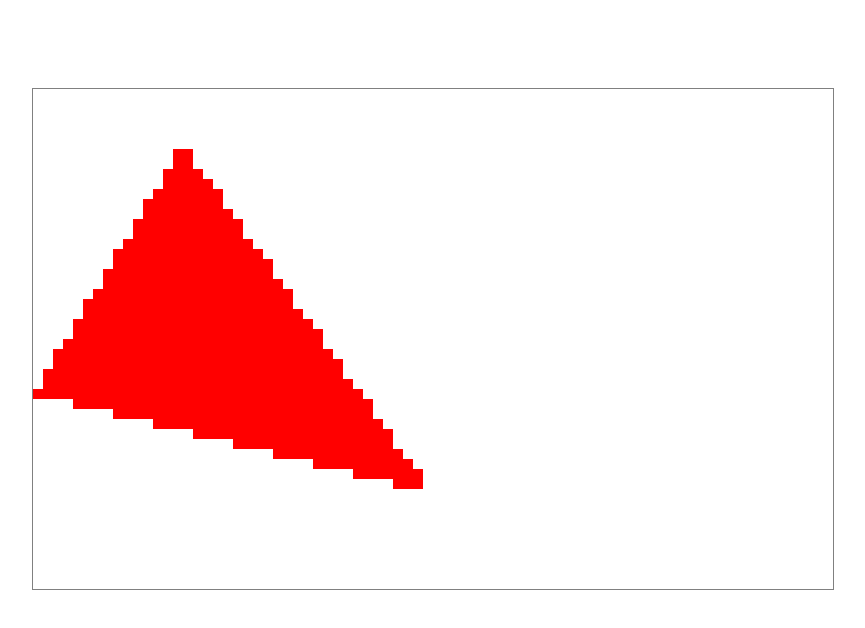
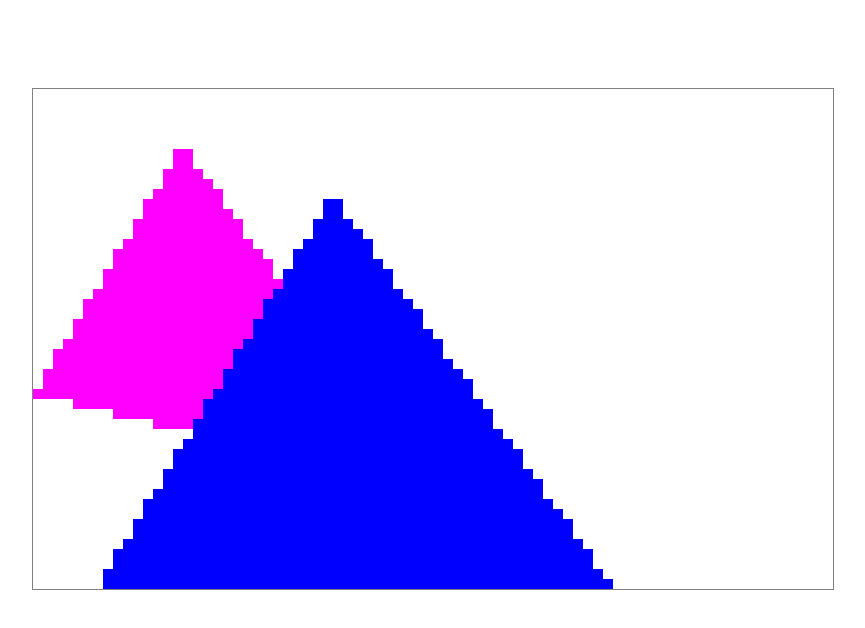
Before and after one commit to JetamCZ/3D-workshop, a plain HTML site: page index.html in a window 1280 px wide. Shown: the whole page, without its empty margins (56-921 px from the left). Drawn offline with Linux system fonts and the light colour scheme.

Commit message:
Add scale matrix

```diff
--- a/index.html
+++ b/index.html
@@ -9,6 +9,7 @@
 </head>
 <body>
 <canvas id="canvas" width="800" height="500"></canvas>
+<script src="./matrix.js" defer></script>
 <script src="./script.js" defer></script>
 </body>
 </html>
--- /dev/null
+++ b/matrix.js
@@ -0,0 +1,14 @@
+const multMat2 = (point, matrix) => {
+    return [
+        point[0] * matrix[0][0] + point[0] * matrix[0][1],
+        point[1] * matrix[1][0] + point[1] * matrix[1][1],
+    ]
+}
+
+
+const scaleMatrix = (scaleX, scaleY) => {
+    return [
+        [scaleX, 0],
+        [0, scaleY],
+    ]
+}
--- a/script.js
+++ b/script.js
@@ -51,12 +51,6 @@ function drawLine(point1, point2, color) {
 //drawLine([10, 15], [0, 0], "#00ff00")
 //drawLine([3, 0], [13, 15],"#0000ff")
 
-const triangle = [
-    [15, 5],
-    [40, 40],
-    [0, 30]
-]
-
 function drawTriangle(pointsAll, color) {
     const points = pointsAll.sort((a, b) => a[1] - b[1]);
 
@@ -64,13 +58,23 @@ function drawTriangle(pointsAll, color) {
         if(y <= points[1][1]) {
             const x1 = interpolate(points[0][1], points[1][1], points[0][0], points[1][0], y)
             const x2 = interpolate(points[0][1], points[2][1], points[0][0], points[2][0], y)
-            drawLine([x1, y], [x2, y], "#ff0000")
+            drawLine([x1, y], [x2, y], color)
         } else {
             const x1 = interpolate(points[1][1], points[2][1], points[1][0], points[2][0], y)
             const x2 = interpolate(points[0][1], points[2][1], points[0][0], points[2][0], y)
-            drawLine([x1, y], [x2, y], "#ff0000")
+            drawLine([x1, y], [x2, y], color)
         }
     }
 }
 
+let triangle = [
+    [15, 5, -1],
+    [40, 40, -1],
+    [0, 30, -1]
+]
+
 drawTriangle(triangle, "#ff00ff")
+
+triangle = triangle.map((p) => multMat2(p, scaleMatrix(2, 2)))
+
+drawTriangle(triangle, "#0000ff")
```
Also changed, not shown: ._script.js (deleted).
